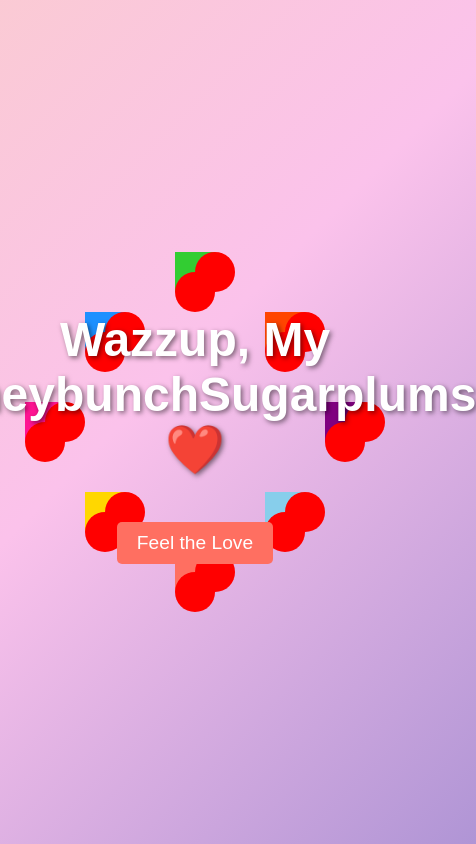
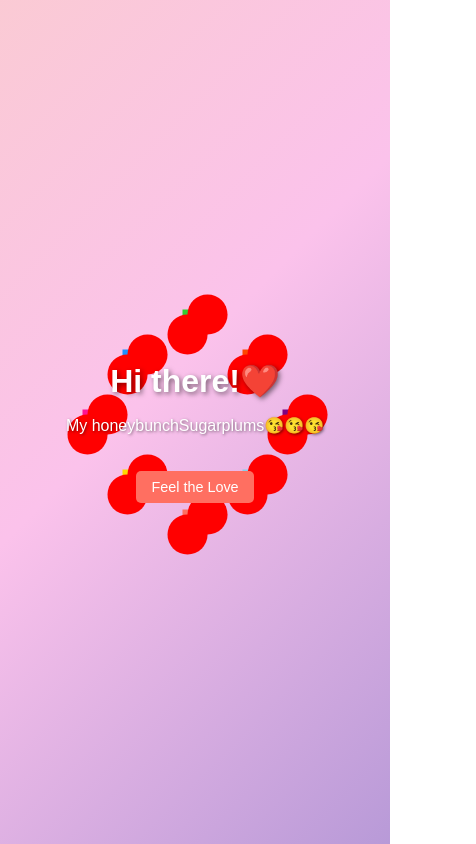
Before and after one commit to JohnmarkContreras/Merikitsss, a plain HTML site: page Merikits/index.html in a window 390 px wide. Shown: the whole page, 476 px wide, since content can reach past the window. Drawn offline with Linux system fonts and the light colour scheme.

Commit message:
Update index.html

```diff
--- a/Merikits/index.html
+++ b/Merikits/index.html
@@ -5,6 +5,7 @@
     <meta name="viewport" content="width=device-width, initial-scale=1.0">
     <title>Heart Circle</title>
     <style>
+        /* Global styles */
         body {
             margin: 0;
             font-family: 'Arial', sans-serif;
@@ -35,6 +36,7 @@
             color: white;
             z-index: 2;
             position: relative;
+            padding: 0 20px;
         }
 
         h1 {
@@ -168,12 +170,64 @@
                 transform: translate(-50%, -50%) rotate(360deg);
             }
         }
+
+        /* Mobile responsiveness */
+        @media (max-width: 768px) {
+            h1 {
+                font-size: 2.5em;
+            }
+
+            p {
+                font-size: 1.2em;
+            }
+
+            .button {
+                font-size: 1em;
+                padding: 8px 16px;
+            }
+
+            .heart-container {
+                width: 250px;
+                height: 250px;
+            }
+
+            .heart {
+                width: 30px;
+                height: 30px;
+            }
+        }
+
+        @media (max-width: 480px) {
+            h1 {
+                font-size: 2em;
+            }
+
+            p {
+                font-size: 1em;
+            }
+
+            .button {
+                font-size: 0.9em;
+                padding: 8px 15px;
+            }
+
+            .heart-container {
+                width: 200px;
+                height: 200px;
+            }
+
+            .heart {
+                width: 25px;
+                height: 25px;
+            }
+        }
     </style>
 </head>
 <body>
     <div class="content">
         <div>
-            <h1>Wazzup, My honeybunchSugarplums ❤️</h1>
+            <h1>Hi there!❤️</h1>
+            <p>My honeybunchSugarplums😘😘😘</p>
             <a class="button" href="#">Feel the Love</a>
         </div>
     </div>
```
